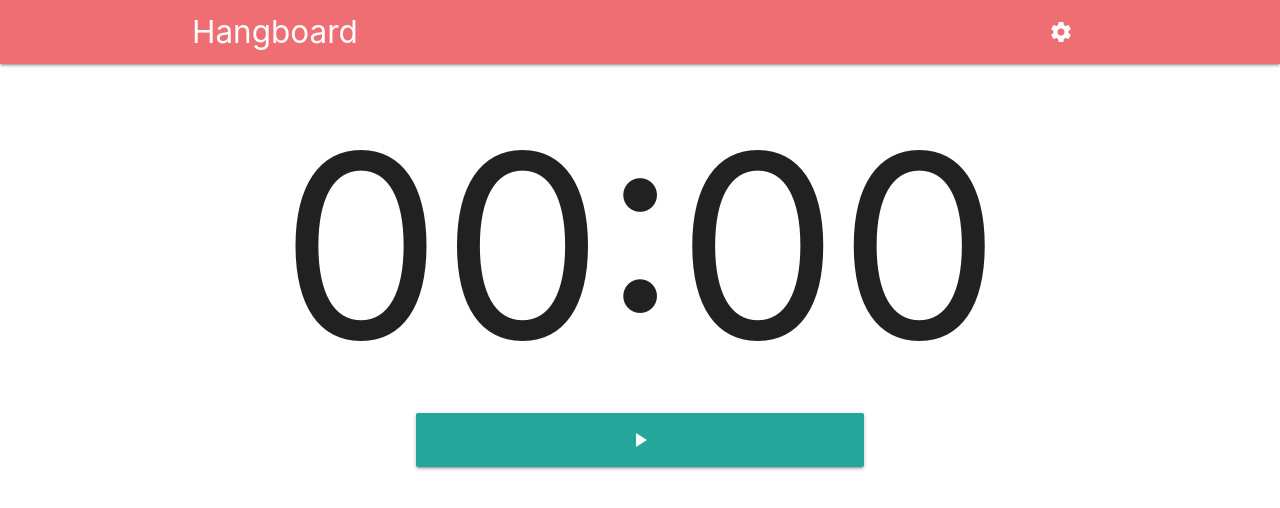
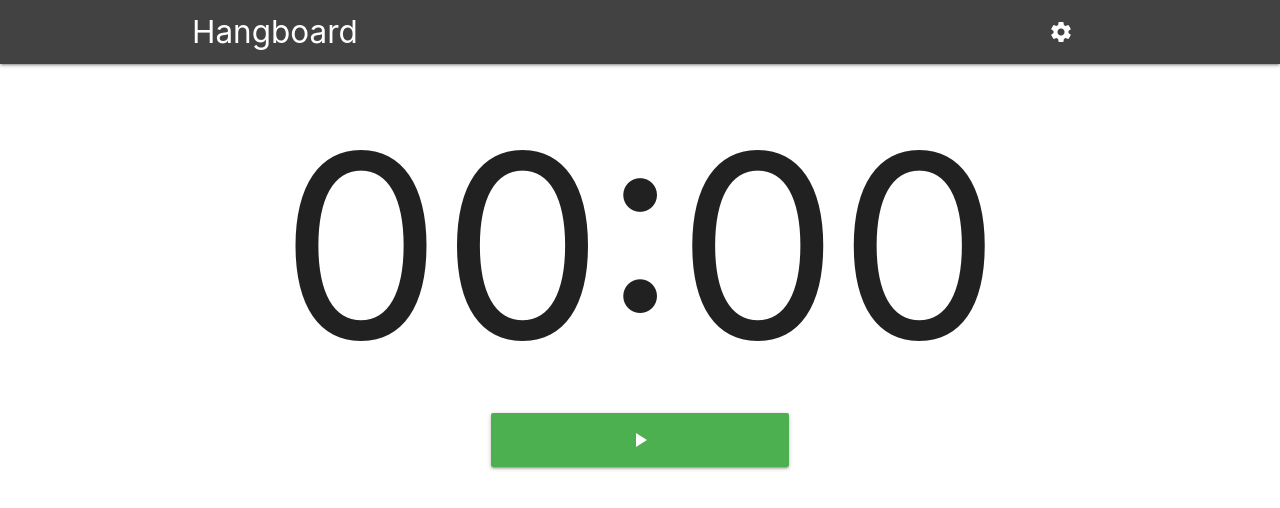
Before and after one commit to alex-mcconnell/hangboard-timer, a React (Create React App) app: page / in a window 1280 px wide. Shown: the top 508 px of the page. Built offline with nearby package versions, Linux system fonts and the light colour scheme.

Commit message:
changed colors and added color to play/pause button

```diff
--- a/public/index.html
+++ b/public/index.html
@@ -6,7 +6,7 @@
     <link rel="stylesheet" href="https://cdnjs.cloudflare.com/ajax/libs/materialize/1.0.0/css/materialize.min.css">
     <link href="https://fonts.googleapis.com/icon?family=Material+Icons" rel="stylesheet">
 
-    <title>React App</title>
+    <title>Hangboard Timer</title>
   </head>
   <body>
     <noscript>You need to enable JavaScript to run this app.</noscript>
--- a/src/components/Navbar.js
+++ b/src/components/Navbar.js
@@ -3,7 +3,7 @@ import React from 'react';
 const Navbar = () => {
   return (
     <nav>
-      <div className="nav-wrapper">
+      <div className="nav-wrapper grey darken-3">
         <div className="container">
           <a href="/" className="brand-logo">Hangboard</a>
           <ul className="right">
--- a/src/components/TimerControls.js
+++ b/src/components/TimerControls.js
@@ -1,17 +1,16 @@
-import React, { Component } from 'react';
+import React from 'react';
 
-class TimerControls extends Component {
-  render() {
-    const playPauseButtonIcon = this.props.timer.interval ? 'pause' : 'play_arrow'
+const TimerControls = ({ timer, toggleTimer }) =>  {
+    const playPauseButtonIcon = timer.interval ? 'pause' : 'play_arrow'
+    const color = timer.interval ? 'red' : 'green'
 
     return (
       <div className="container">
         <div className="row">
-          <div className="col s6 push-s3 waves-effect waves-light btn-large" onClick={this.props.toggleTimer}><i className="material-icons">{ playPauseButtonIcon }</i></div>
+          <div className={ 'col s4 push-s4 waves-effect waves-light btn-large ' + color } onClick={ toggleTimer }><i className="material-icons">{ playPauseButtonIcon }</i></div>
         </div>
       </div>
     )
-  }
 }
 
 export default TimerControls;
```
